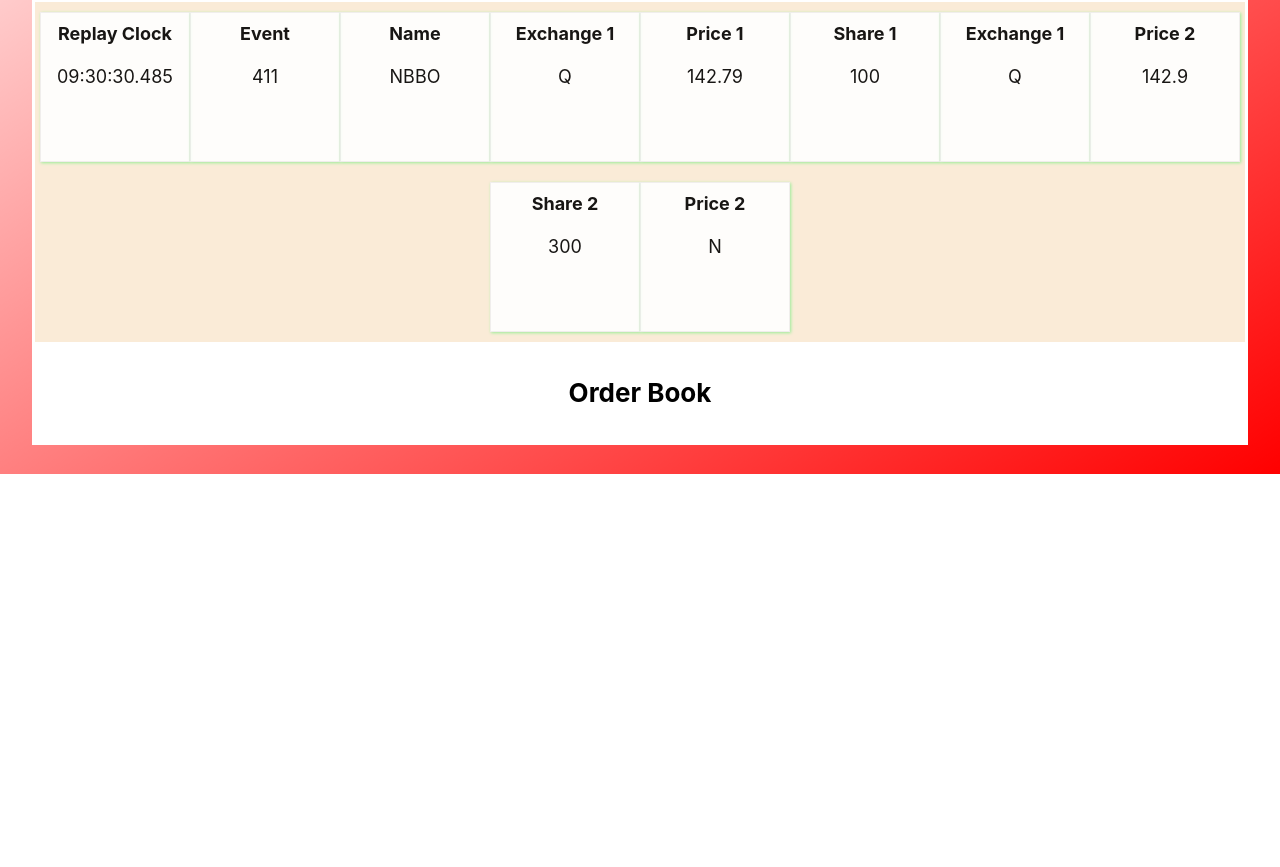
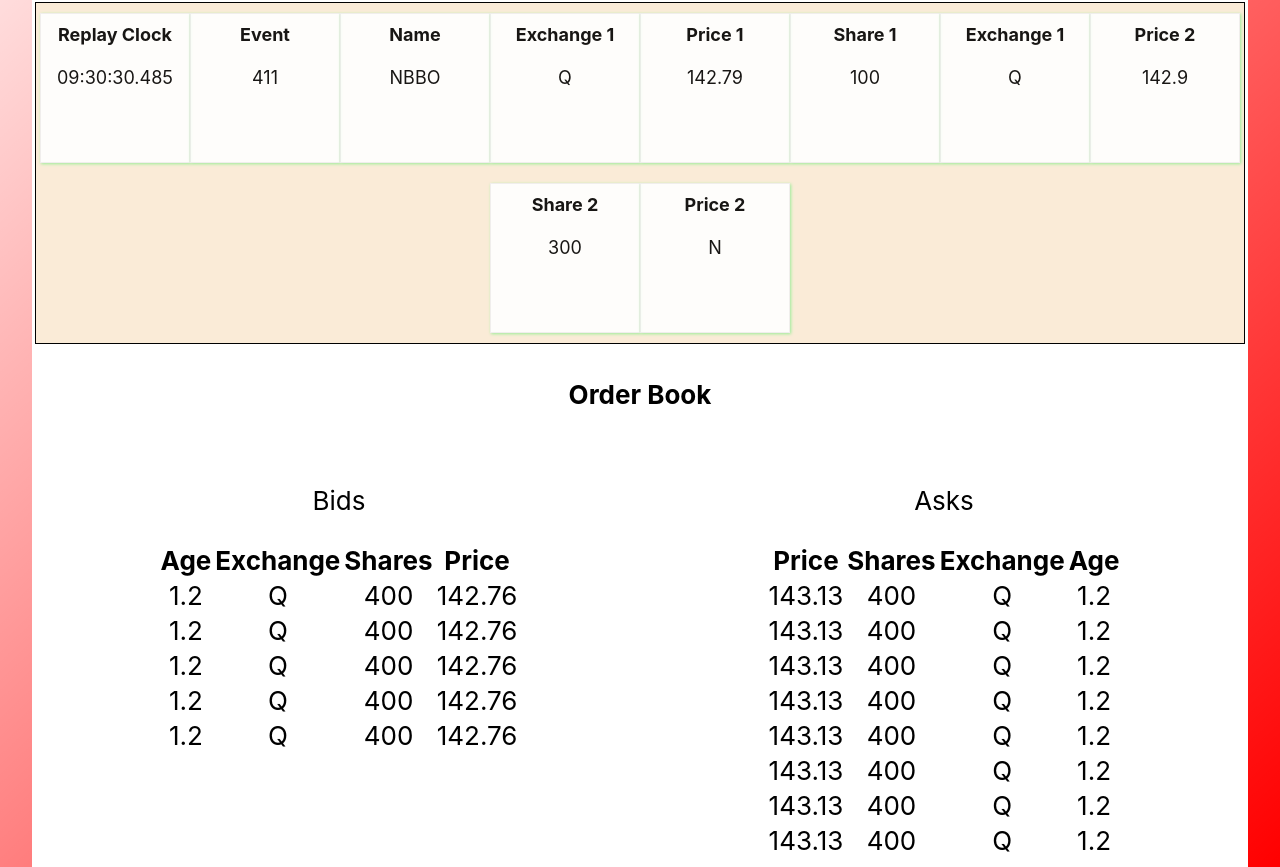
Before and after one commit to prakashkumar264/playground, a React (Create React App) app: page /Exercisefive in a window 1280 px wide. Shown: the part 326-1193 px from the top of the page. Before the commit the page ends 800 px from the top, so only its background shows below. Built offline with nearby package versions, Linux system fonts and the light colour scheme.

Commit message:
table layout created - CSS left

```diff
--- a/src/Exercisefive.js
+++ b/src/Exercisefive.js
@@ -72,12 +72,113 @@ function Exercisefive()  {
 
               </div>
 
+            {/* Order Book Start Here */}
+               <h4>Order Book</h4>
+
+            <div className="tablesContainer">
+                <div className="tableContainer">
+                        <p>Bids</p>
+                          <table className="bidsAsksTableStyle">
+                            <tr>
+                              <th>Age</th>
+                              <th>Exchange</th>
+                              <th>Shares</th>
+                              <th>Price</th>
+                            </tr>
+                            <tr>
+                              <td>1.2</td>
+                              <td>Q</td>
+                              <td>400</td>
+                              <td>142.76</td>
+                            </tr>
+                            <tr>
+                              <td>1.2</td>
+                              <td>Q</td>
+                              <td>400</td>
+                              <td>142.76</td>
+                            </tr>
+                            <tr>
+                              <td>1.2</td>
+                              <td>Q</td>
+                              <td>400</td>
+                              <td>142.76</td>
+                            </tr>
+                            <tr>
+                              <td>1.2</td>
+                              <td>Q</td>
+                              <td>400</td>
+                              <td>142.76</td>
+                            </tr>
+                            <tr>
+                              <td>1.2</td>
+                              <td>Q</td>
+                              <td>400</td>
+                              <td>142.76</td>
+                            </tr>
+                          </table>
+                  </div>
+                <div className="tableContainer">
+                        <p>Asks</p>
+                        <table className="bidsAsksTableStyle">
+                            <tr>
+                              <th>Price</th>
+                              <th>Shares</th>
+                              <th>Exchange</th>
+                              <th>Age</th>
+                            </tr>
+                            <tr>
+                              <td>143.13</td>
+                              <td>400</td>
+                              <td>Q</td>
+                              <td>1.2</td>
+                            </tr>
+                            <tr>
+                              <td>143.13</td>
+                              <td>400</td>
+                              <td>Q</td>
+                              <td>1.2</td>
+                            </tr>
+                            <tr>
+                              <td>143.13</td>
+                              <td>400</td>
+                              <td>Q</td>
+                              <td>1.2</td>
+                            </tr>
+                            <tr>
+                              <td>143.13</td>
+                              <td>400</td>
+                              <td>Q</td>
+                              <td>1.2</td>
+                            </tr>
+                            <tr>
+                              <td>143.13</td>
+                              <td>400</td>
+                              <td>Q</td>
+                              <td>1.2</td>
+                            </tr>
+                            <tr>
+                              <td>143.13</td>
+                              <td>400</td>
+                              <td>Q</td>
+                              <td>1.2</td>
+                            </tr>
+                            <tr>
+                              <td>143.13</td>
+                              <td>400</td>
+                              <td>Q</td>
+                              <td>1.2</td>
+                            </tr>
+                            <tr>
+                              <td>143.13</td>
+                              <td>400</td>
+                              <td>Q</td>
+                              <td>1.2</td>
+                            </tr>
 
 
-
-
-            {/* Order Book Start Here */}
-               <h4>Order Book</h4>
+                          </table>
+                </div>
+            </div>
 
         </div>
       );
--- a/src/exercisefive.css
+++ b/src/exercisefive.css
@@ -54,14 +54,12 @@ h4{
 
 .eventsContainer {
     background-color: #faebd7;
-    border-color: 1px solid grey;
-    padding: 10px;
+    border: 1px solid black;
     display: flex;
     flex-flow: row wrap;
     justify-content: center;
     padding: 0;
     margin: 0;
-
 }
 
 .cardContainer {
@@ -75,6 +73,26 @@ h4{
     grid-template-areas: "cardtitle  cardtitle cardtitle" "cardbody  cardbody cardbody" "cardaction  cardaction cardaction"
 }
 
+.tablesContainer{
+    display: flex;
+    flex-flow: row wrap;
+    justify-content: space-around;
+    padding: 0;
+    margin: 0;
+    list-style: none;
+}
+
+.tableContainer{
+    padding: 5px;
+    margin-top: 10px;
+    color: white;
+    text-align: center;
+}
+
+.bidsAsksTableStyle{
+    color: black;
+}
+
 @media (min-width: 600px) {
    .borderForFlex{
      margin-top: 13vh;
@@ -86,8 +104,6 @@ h4{
 }
 
 @media (min-width: 1200px) {
-
-
     .stockBackground{
      margin-top: 15vh;
     }
```
